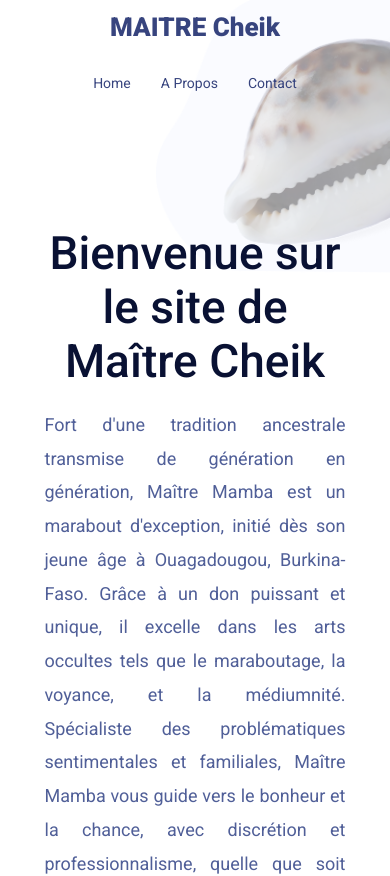
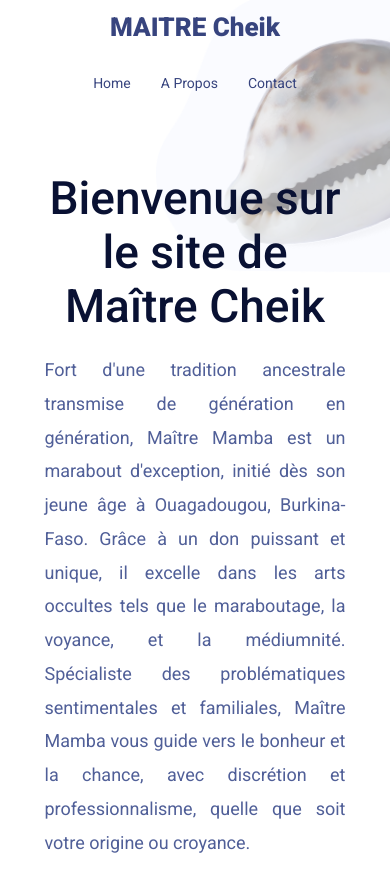
Before and after one commit to vitorlopes079/Maitre, a Next.js app: page / in a window 390 px wide. Shown: the top 876 px of the page. Built offline with nearby package versions, Linux system fonts and the light colour scheme.

Commit message:
small adjustments

```diff
--- a/src/styles/HeroSection.module.css
+++ b/src/styles/HeroSection.module.css
@@ -3,7 +3,6 @@
   justify-content: flex-start;
   align-items: flex-start;
   padding-top: 245px;
-  height: 100vh;
 }
 
 /* HeroContainer styles */
@@ -51,7 +50,8 @@
 /* Styles for small screens (mobile devices) */
 @media (max-width: 660px) {
   .wrapper {
-    padding-top: 40px;
+    padding-top: 10px;
+
   }
 
   .HeroContainer {
--- a/src/styles/InfoSectionTop.module.css
+++ b/src/styles/InfoSectionTop.module.css
@@ -83,6 +83,8 @@
   }
 }
 
+
+
 @media (max-width: 440px) {
   .InfoSectionTopContainer {
     margin: 175px 0 40px 0;
--- a/src/styles/InfoText.module.css
+++ b/src/styles/InfoText.module.css
@@ -35,7 +35,7 @@
 @media (max-width: 770px){
 
   .title{
-    margin-top: 90px;
+    margin-top: 40px;
     text-align: center;
 
   }
```
Also changed, not shown: 1 other file (tests, documents, lock files or other folders).
